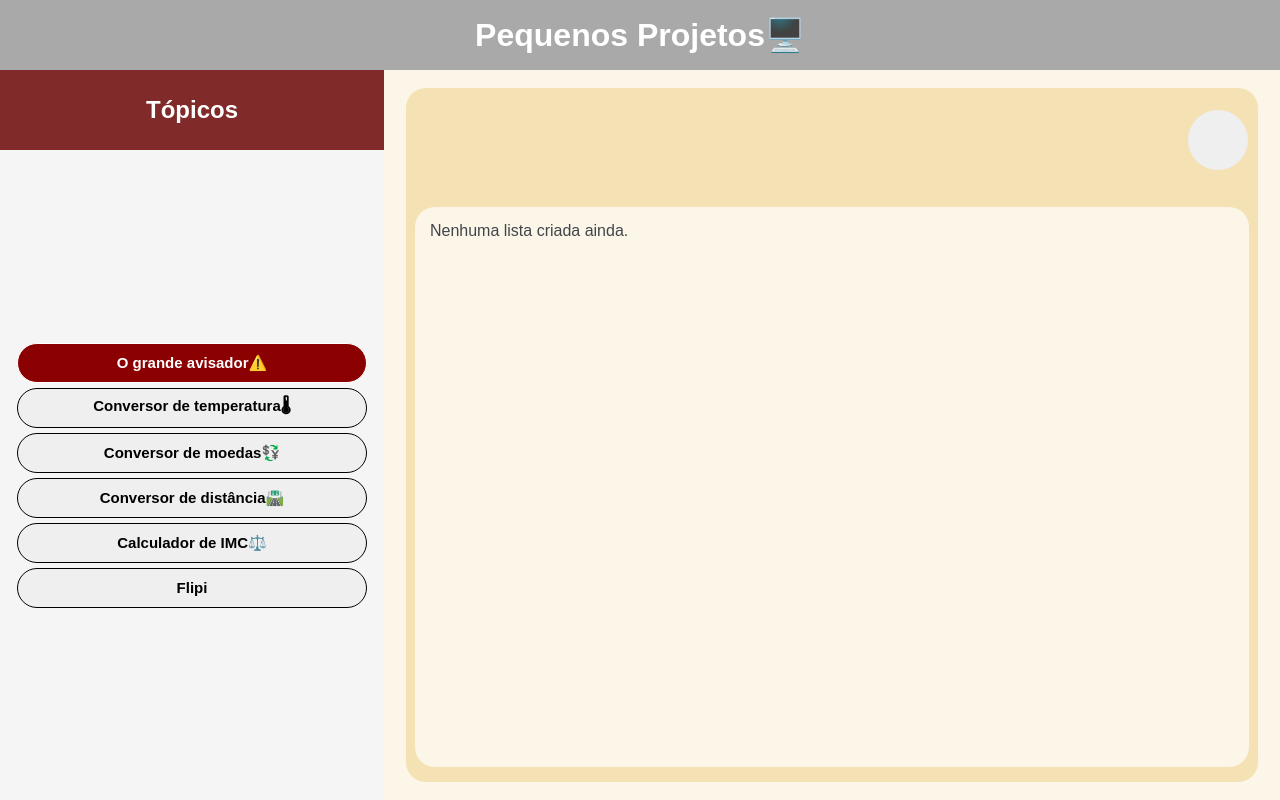
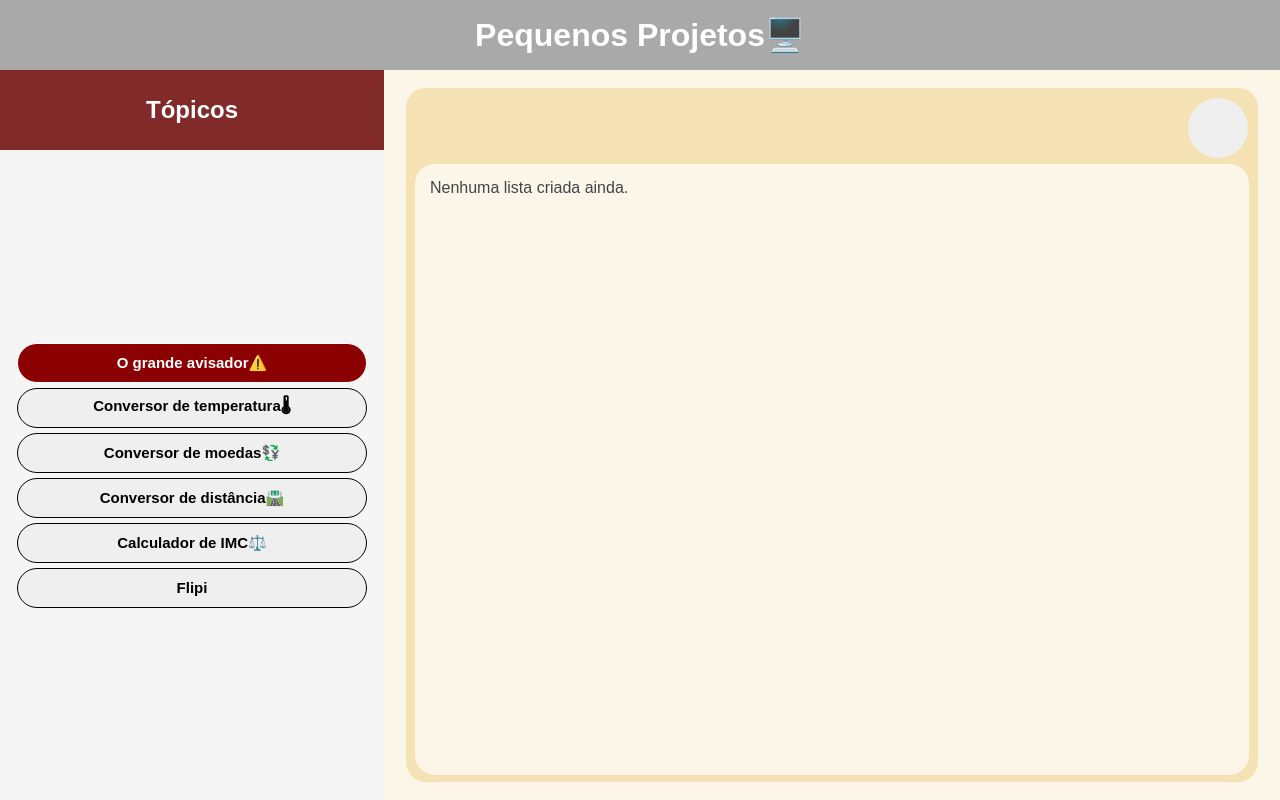
Before and after one commit to jaime-ac/pequenos-projetos, a React (Vite) app: page / in a window 1280 px wide. Both pictures are taken after a click on the button "Flipi". Built offline with nearby package versions, Linux system fonts and the light colour scheme.

Commit message:
atualização do componente de Flipi 2.0

```diff
--- a/src/components/CardLista.css
+++ b/src/components/CardLista.css
@@ -1,6 +1,6 @@
 .container__card--listas{
-    height: 270px;
-    width: 180px;
+    height: 290px;
+    width: 220px;
     background-color: #c85b34;
     border-radius: 10px;
     cursor: pointer;
@@ -8,25 +8,25 @@
 }
 
     .img__card--listas{
-        height: 80%;
+        height: 70%;
         width: 100%;
         background-color: whitesmoke;
         border-top-left-radius: 10px;
         border-top-right-radius: 10px;
     }
-        .image__capa--listas{
-            height: 220px;
+        /* .image__capa--listas{
+            height: inherit;
             width: inherit;
             border-top-left-radius: 10px;
             border-top-right-radius: 10px;
             border: none;
-        }
+        } */
 
     .title__card--listas{
         display: flex;
         justify-content: center;
         align-items: center;
-        height: 20%;
+        height: 30%;
         width: 100%;
         background-color: darkcyan;
         border-bottom-left-radius: 10px;
--- a/src/components/CardLista.jsx
+++ b/src/components/CardLista.jsx
@@ -6,7 +6,7 @@ function CardLista({ titulo }) {
 
         <div className="img__card--listas">
 
-            <img src="./flipi/capa.webp" alt="" className='image__capa--listas'/>
+            {/* <img src="./flipi/capa.webp" alt="" className='image__capa--listas'/> */}
 
         </div>
 
--- a/src/components/ListasLivros.css
+++ b/src/components/ListasLivros.css
@@ -10,14 +10,18 @@
 }
 
 .listas__header{
+    height: 10%;
+    width: 100%;
+    position: relative;
     display: flex;
-    justify-content: end;
-    align-items: center;
-    height: 15%;
-    width: 100%;
-    background-color: transparent;
+    justify-content: flex-end;
+    align-items: flex-start;
     padding: 10px;
 }
+    .botao__header{
+        position: relative;
+        display: inline-block;
+    }
     .botao__criar--listas{
         display: flex;
         justify-content: center;
@@ -33,11 +37,35 @@
             width: 50px;
         }
 
+        .texto__botao--header{
+            font-size: 20px;
+            font-weight: bolder;
+            width: 150px;
+            visibility: hidden;
+            background-color: #c85b34;
+            color: #40454b;
+            text-align: center;
+            padding: 5px 10px;
+            border-radius: 6px;
+
+            position: absolute;
+            z-index: 1;
+            bottom: 22%; /* Posição acima do botão */
+            left: -140%;
+            transform: translateX(-50%);
+            opacity: 0;
+            transition: opacity 3s;
+        }
+            .botao__header:hover .texto__botao--header{
+                visibility: visible;
+                opacity: 2;
+            }
+
 .listas__body{
     display: flex;
     justify-content: center;
     align-items: center;
-    height: 85%;
+    height: 90%;
     width: 100%;
     background-color: transparent;
 }
@@ -46,7 +74,7 @@
         justify-content: start;
         align-items: start;
         padding: 15px;
-        height: 95%;
+        height: 98%;
         width: 98%;
         background-color: #FCF6E8;
         border-radius: 20px;
--- a/src/components/ListasLivros.jsx
+++ b/src/components/ListasLivros.jsx
@@ -33,9 +33,14 @@ function ListasLivros() {
 
         <div className="listas__header">
 
-            <button className="botao__criar--listas" onClick={() => setAbriuForm(true)}>
-                <img src="./flipi/criar-listas.svg" alt="" className='img__criar--listas'/>
-            </button>
+            <div className="botao__header">
+
+                <button className="botao__criar--listas" onClick={() => setAbriuForm(true)}>
+                    <img src="./flipi/criar-listas.svg" alt="Criar lista" className='img__criar--listas'/>
+                    <span className='texto__botao--header'>Criar Lista</span>
+                </button>
+
+            </div>
 
         </div>
 
```
